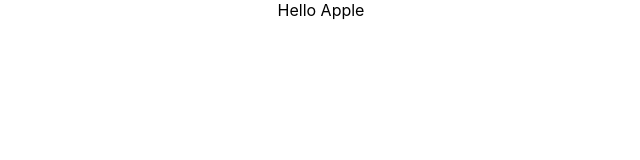
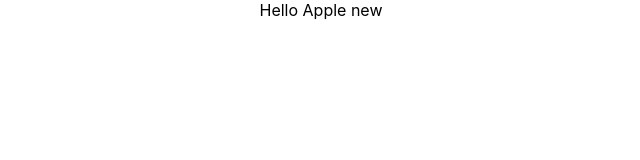
Before and after one commit to AnupKar/Random, a React (Create React App) app: page / in a window 1280 px wide. Shown: the top 160 px of the page, without its empty margins (319-959 px from the left). Built offline with nearby package versions, Linux system fonts and the light colour scheme.

Commit message:
second commit

```diff
--- a/src/App.js
+++ b/src/App.js
@@ -4,7 +4,7 @@
 function App() {
   return (
     <div className="App">
-      Hello Apple
+      Hello Apple new
     </div>
   );
 }
```
